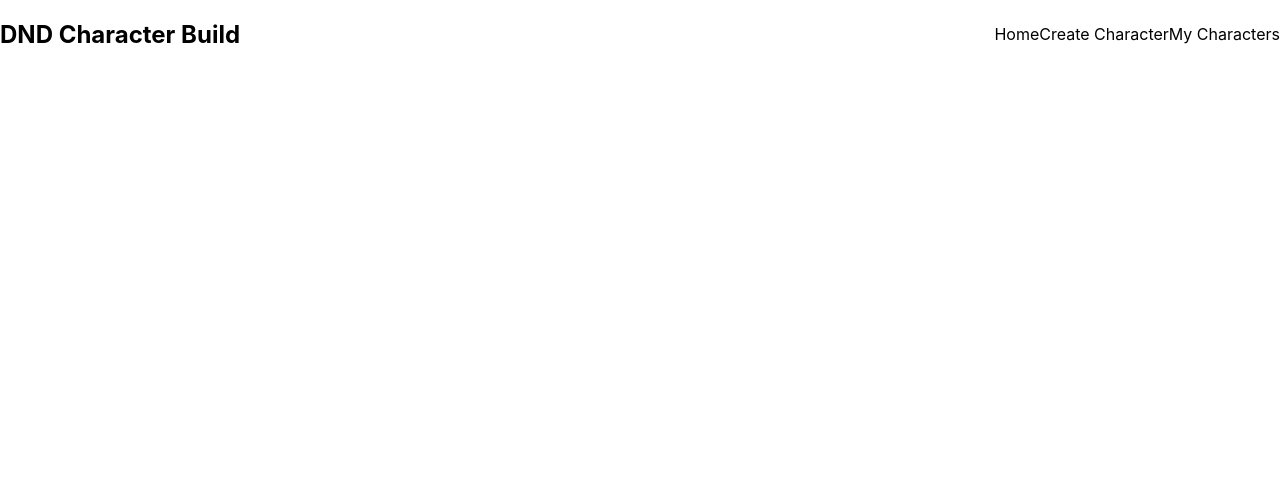
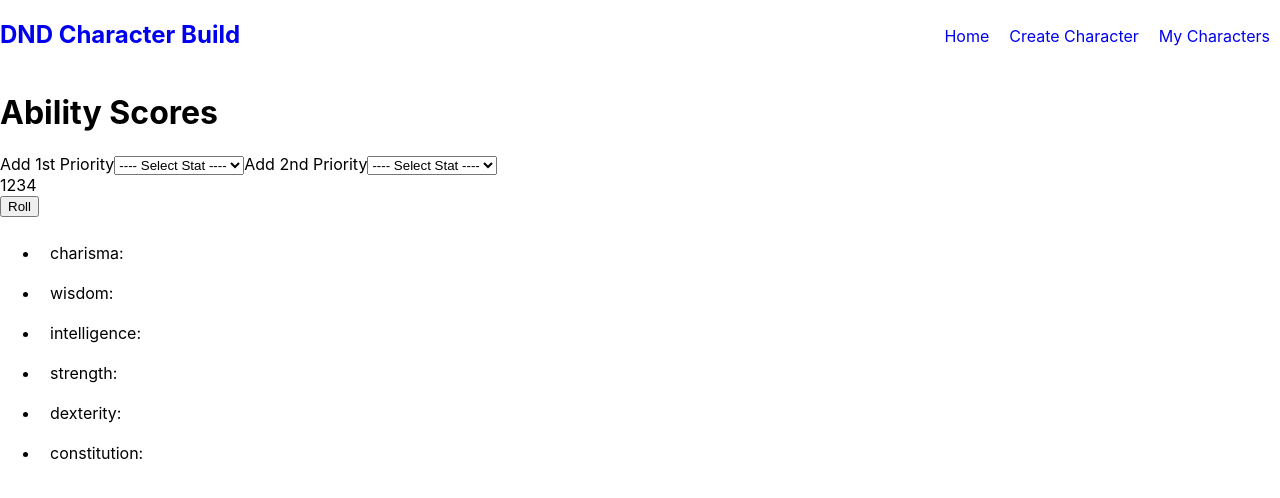
Before and after one commit to Ani-Utkin/DND-character-building, a React (Create React App) app in the folder dnd-character-react/: page /Create in a window 1280 px wide. Shown: the top 498 px of the page. Built offline with nearby package versions, Linux system fonts and the light colour scheme; the HTML template or start-up script is replaced by a standard one.

Commit message:
Added Routes between pages and started Ability Score form

```diff
--- a/dnd-character-react/src/App.css
+++ b/dnd-character-react/src/App.css
@@ -24,3 +24,16 @@ nav > ul{
   justify-content: space-around;
   align-items: center;
 }
+
+a {
+  text-decoration: none;
+  cursor: pointer;
+}
+
+a:visited{
+  color: black;
+}
+
+li{
+  padding: 10px;
+}
--- a/dnd-character-react/src/App.js
+++ b/dnd-character-react/src/App.js
@@ -1,17 +1,22 @@
 import './App.css';
 import { BrowserRouter, Routes, Route } from "react-router-dom";
+import CharacterList from './pages/CharacterList/CharacterList';
+import Home from './pages/Home';
+import Layout from './pages/Layout';
+import ScoresForm from './pages/CreateCharacter/ScoresForm';
 
 function App() {
   return (
     <div className="App">
-      <nav>
-      <h1 style={{ textAlign:'center' }}>DND Character Build</h1>
-        <ul>
-          <li>Home</li>
-          <li>Create Character</li>
-          <li>My Characters</li>
-        </ul>
-      </nav>
+      <BrowserRouter>
+        <Routes>
+          <Route path="/" element={<Layout />}>
+            <Route path="/" element={<Home />} />
+            <Route path="CharacterList" element={<CharacterList />} />
+            <Route path="Create" element={<ScoresForm />} />
+          </Route>
+        </Routes>
+      </BrowserRouter>
     </div>
   );
 }
--- a/dnd-character-react/src/pages/CharacterList/CharacterList.js
+++ b/dnd-character-react/src/pages/CharacterList/CharacterList.js
@@ -0,0 +1,9 @@
+const CharacterList = () => {
+    return(
+        <>
+            <h1>Character List</h1>
+        </>
+    );
+}
+
+export default CharacterList;
--- /dev/null
+++ b/dnd-character-react/src/pages/CreateCharacter/ScoresForm.js
@@ -0,0 +1,65 @@
+import {useState} from "react";
+
+const ScoresForm = () => {
+
+    var [charisma, setCharisma] = useState("");
+    var [wisdom, setWisdom] = useState("");
+    var [intelligence, setIntelligence] = useState("");
+    var [strength, seStrength] = useState("");
+    var [dexterity, setDexterity] = useState("");
+    var [constitution, setConstitution] = useState("");
+
+    var [firstPrior, setPrior] = useState("");
+    var [secPrior, setSecPrior] = useState("");
+
+    var ab = ["charisma", "wisdom", "intelligence", "strength", "dexterity", "constitution"];
+
+    const handleStat1Change = (e) =>{
+        setPrior(e.target.value);
+    }
+
+    const handleStat2Change = (e) =>{
+        setSecPrior(e.target.value);
+    }
+
+    return(
+        <>
+            <h1>Ability Scores</h1>
+            <form>
+                <div>
+                    <label>Add 1st Priority
+                        <select onChange={handleStat1Change}>
+                            <option value="">---- Select Stat ----</option>
+                            {ab.map((stat) => <option key={stat} value={stat}>{stat}</option>)}
+                        </select>
+                    </label>
+
+                    <label>Add 2nd Priority
+                        <select onChange={handleStat2Change}>
+                            <option value="">---- Select Stat ----</option>
+                            {ab.map((stat) => <option key={stat} value={stat}>{stat}</option>)}
+                        </select>
+                    </label>
+                </div>
+
+                <div>
+                    <span>1</span>
+                    <span>2</span>
+                    <span>3</span>
+                    <span>4</span>
+                </div>
+                <div>
+                    <button>Roll</button>
+                </div>
+            </form>
+
+            <div>
+                <ul>
+                    {ab.map((stat) => <li>{stat}: </li>)}
+                </ul>
+            </div>
+        </>
+    );
+}
+
+export default ScoresForm;
--- /dev/null
+++ b/dnd-character-react/src/pages/Home.js
@@ -0,0 +1,9 @@
+const Home = () =>{
+    return(
+        <>
+            <h1>This is the Home Page</h1>
+        </>
+    );
+}
+
+export default Home;
--- /dev/null
+++ b/dnd-character-react/src/pages/Layout.js
@@ -0,0 +1,19 @@
+import {Link, Outlet} from "react-router-dom";
+
+const Layout = () =>{
+    return(
+        <>
+        <nav>
+          <h1 style={{ textAlign:'center' }}><Link to="/">DND Character Build</Link></h1>
+          <ul>
+            <li><Link to="/">Home</Link></li>
+            <li><Link to="Create">Create Character</Link></li>
+            <li><Link to="CharacterList">My Characters</Link></li>
+          </ul>
+        </nav>
+        <Outlet />
+        </>
+    );
+}
+
+export default Layout;
```
Also changed, not shown: dnd-character-react/src/pages/CreateCharacter/AbilityScores.js (deleted).
